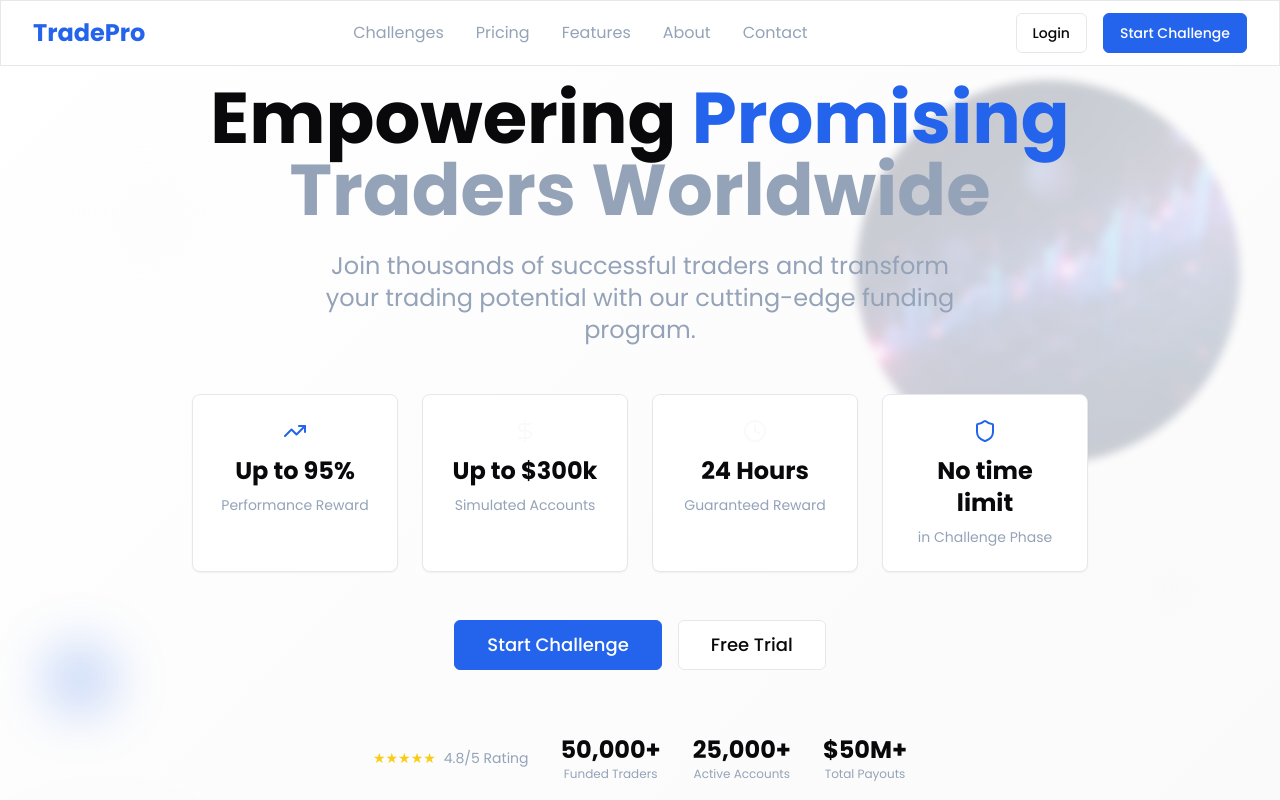
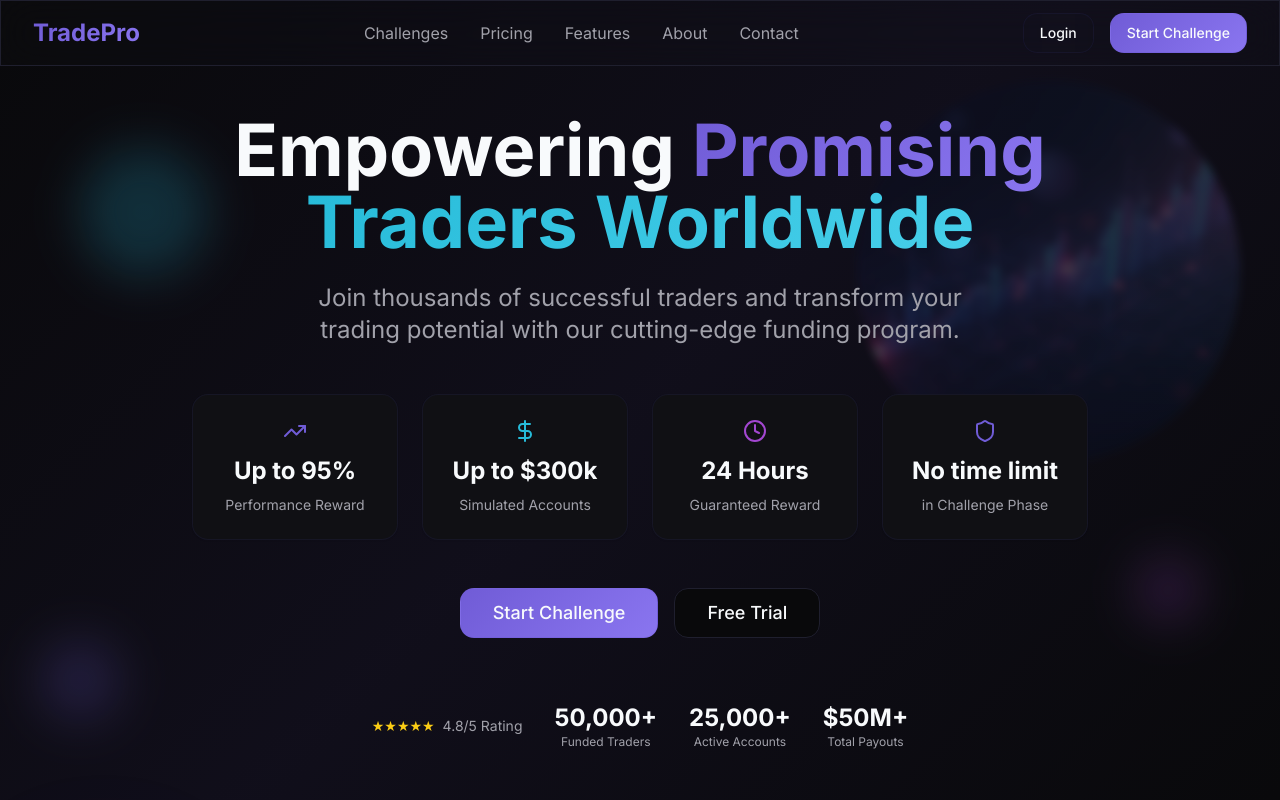
Before and after one commit to iamernesto14/propel-aether, a React (Vite) app: page / in a window 1280 px wide. Shown: the top 800 px of the page. Built offline with nearby package versions, Linux system fonts and the light colour scheme.

Commit message:
Reverted to commit 5072222d1cff81956946c1187025f90442fa6896

```diff
--- a/index.html
+++ b/index.html
@@ -8,7 +8,7 @@
     <meta name="author" content="TradePro" />
     <link rel="preconnect" href="https://fonts.googleapis.com">
     <link rel="preconnect" href="https://fonts.gstatic.com" crossorigin>
-    <link href="https://fonts.googleapis.com/css2?family=Poppins:wght@300;400;500;600;700;800;900&display=swap" rel="stylesheet">
+    <link href="https://fonts.googleapis.com/css2?family=Inter:wght@300;400;500;600;700;800;900&display=swap" rel="stylesheet">
 
     <meta property="og:title" content="TradePro - Empowering Promising Traders Worldwide" />
     <meta property="og:description" content="Join thousands of successful traders with TradePro's cutting-edge funding program. Up to 95% profit split, $300k accounts, 24h payouts." />
--- a/src/index.css
+++ b/src/index.css
@@ -2,66 +2,66 @@
 @tailwind components;
 @tailwind utilities;
 
-/* Minimal Design System - Clean and Modern */
+/* Modern Propfirm Design System - Dark theme with blue/purple gradients */
 
 @layer base {
   :root {
     /* Core Colors */
-    --background: 0 0% 100%;
-    --background-secondary: 0 0% 98%;
-    --foreground: 240 10% 3.9%;
+    --background: 240 10% 3.9%;
+    --background-secondary: 240 8% 7%;
+    --foreground: 210 40% 98%;
 
     /* Card System */
-    --card: 0 0% 100%;
-    --card-secondary: 0 0% 97%;
-    --card-foreground: 240 10% 3.9%;
-    --card-border: 220 13% 91%;
+    --card: 240 10% 7%;
+    --card-secondary: 240 8% 10%;
+    --card-foreground: 210 40% 98%;
+    --card-border: 240 20% 15%;
 
     /* Glass Effect */
-    --glass: 0 0% 100% / 0.8;
-    --glass-border: 220 13% 91%;
+    --glass: 240 20% 15% / 0.1;
+    --glass-border: 240 40% 30% / 0.2;
 
     /* Brand Colors */
-    --primary: 221 83% 53%;
-    --primary-glow: 221 83% 53%;
-    --primary-foreground: 0 0% 100%;
+    --primary: 250 60% 60%;
+    --primary-glow: 250 80% 70%;
+    --primary-foreground: 210 40% 98%;
 
-    --secondary: 210 40% 98%;
-    --secondary-glow: 210 40% 98%;
-    --secondary-foreground: 240 10% 3.9%;
+    --secondary: 190 70% 50%;
+    --secondary-glow: 190 80% 60%;
+    --secondary-foreground: 210 40% 98%;
 
     /* Accent Colors */
-    --accent: 210 40% 98%;
-    --accent-glow: 210 40% 98%;
-    --accent-foreground: 240 10% 3.9%;
+    --accent: 280 60% 55%;
+    --accent-glow: 280 80% 65%;
+    --accent-foreground: 210 40% 98%;
 
     /* UI Elements */
-    --muted: 210 40% 98%;
-    --muted-foreground: 215 20% 65%;
+    --muted: 240 5% 30%;
+    --muted-foreground: 240 5% 65%;
 
-    --popover: 0 0% 100%;
-    --popover-foreground: 240 10% 3.9%;
+    --popover: 240 10% 7%;
+    --popover-foreground: 210 40% 98%;
 
     --destructive: 0 84.2% 60.2%;
-    --destructive-foreground: 0 0% 100%;
+    --destructive-foreground: 210 40% 98%;
 
-    --border: 220 13% 91%;
-    --input: 220 13% 91%;
-    --ring: 221 83% 53%;
+    --border: 240 20% 15%;
+    --input: 240 20% 15%;
+    --ring: 250 60% 60%;
 
-    /* Minimal Gradients */
-    --gradient-primary: linear-gradient(135deg, hsl(var(--primary)), hsl(221 83% 45%));
-    --gradient-secondary: linear-gradient(135deg, hsl(var(--secondary)), hsl(var(--muted)));
-    --gradient-accent: linear-gradient(135deg, hsl(var(--accent)), hsl(var(--muted)));
-    --gradient-hero: linear-gradient(135deg, hsl(0 0% 100%), hsl(0 0% 98%));
-    --gradient-card: linear-gradient(135deg, hsl(var(--card)), hsl(var(--card-secondary)));
+    /* Gradients */
+    --gradient-primary: linear-gradient(135deg, hsl(var(--primary)), hsl(var(--primary-glow)));
+    --gradient-secondary: linear-gradient(135deg, hsl(var(--secondary)), hsl(var(--secondary-glow)));
+    --gradient-accent: linear-gradient(135deg, hsl(var(--accent)), hsl(var(--accent-glow)));
+    --gradient-hero: linear-gradient(135deg, hsl(240 10% 3.9%), hsl(250 30% 8%), hsl(240 10% 3.9%));
+    --gradient-card: linear-gradient(135deg, hsl(var(--card)) / 0.8, hsl(var(--card-secondary)) / 0.9);
 
-    /* Minimal Shadows */
-    --shadow-glow: 0 4px 20px hsl(var(--primary) / 0.1);
-    --shadow-card: 0 2px 8px hsl(220 13% 91% / 0.6);
-    --shadow-float: 0 8px 25px hsl(220 13% 91% / 0.4);
+    /* Shadows */
+    --shadow-glow: 0 0 50px hsl(var(--primary) / 0.3);
+    --shadow-card: 0 8px 32px hsl(240 10% 2% / 0.4);
+    --shadow-float: 0 20px 60px hsl(240 10% 2% / 0.6);
 
-    --radius: 0.5rem;
+    --radius: 1rem;
 
     /* Animations */
     --transition-smooth: all 0.4s cubic-bezier(0.4, 0, 0.2, 1);
@@ -77,29 +77,45 @@
   body {
     @apply bg-background text-foreground overflow-x-hidden;
     background: var(--gradient-hero);
+    background-attachment: fixed;
   }
 
-  /* Minimal glass effect */
+  /* Glass morphism effect */
   .glass {
+    backdrop-filter: blur(20px);
     background: hsl(var(--glass));
     border: 1px solid hsl(var(--glass-border));
   }
 
-  /* Subtle hover effects */
-  .minimal-hover:hover {
-    transform: translateY(-1px);
-    box-shadow: var(--shadow-card);
+  /* Floating animation */
+  .float {
+    animation: float 6s ease-in-out infinite;
+  }
+
+  @keyframes float {
+    0%, 100% { transform: translateY(0px) rotate(0deg); }
+    50% { transform: translateY(-20px) rotate(2deg); }
+  }
+
+  /* Glow effects */
+  .glow-primary {
+    box-shadow: var(--shadow-glow);
+  }
+
+  .glow-hover:hover {
+    box-shadow: var(--shadow-glow);
+    transform: translateY(-2px);
     transition: var(--transition-smooth);
   }
 
-  /* Simple card effect */
-  .card-minimal {
+  /* 3D Card effect */
+  .card-3d {
+    transform-style: preserve-3d;
     transition: var(--transition-smooth);
   }
 
-  .card-minimal:hover {
-    transform: translateY(-2px);
-    box-shadow: var(--shadow-card);
+  .card-3d:hover {
+    transform: rotateX(5deg) rotateY(5deg) scale(1.02);
   }
 
   /* Scroll animations */
@@ -116,37 +132,42 @@
 }
 
 @layer components {
-  /* Minimal text styles */
+  /* Gradient text */
   .text-gradient-primary {
-    color: hsl(var(--primary));
+    background: var(--gradient-primary);
+    -webkit-background-clip: text;
+    -webkit-text-fill-color: transparent;
+    background-clip: text;
   }
 
   .text-gradient-secondary {
-    color: hsl(var(--muted-foreground));
+    background: var(--gradient-secondary);
+    -webkit-background-clip: text;
+    -webkit-text-fill-color: transparent;
+    background-clip: text;
   }
 
-  /* Clean buttons */
+  /* Modern buttons */
   .btn-gradient {
-    background: hsl(var(--primary));
-    border: 1px solid hsl(var(--primary));
+    background: var(--gradient-primary);
+    border: 1px solid hsl(var(--primary) / 0.3);
     transition: var(--transition-smooth);
   }
 
   .btn-gradient:hover {
-    background: hsl(221 83% 45%);
-    transform: translateY(-1px);
+    transform: translateY(-2px);
     box-shadow: var(--shadow-glow);
   }
 
   .btn-glass {
-    background: hsl(var(--card));
-    border: 1px solid hsl(var(--border));
+    background: hsl(var(--glass));
+    backdrop-filter: blur(20px);
+    border: 1px solid hsl(var(--glass-border));
     transition: var(--transition-smooth);
   }
 
   .btn-glass:hover {
-    background: hsl(var(--card-secondary));
-    transform: translateY(-1px);
-    box-shadow: var(--shadow-card);
+    background: hsl(var(--glass)) / 0.8;
+    transform: translateY(-2px);
   }
 }
--- a/tailwind.config.ts
+++ b/tailwind.config.ts
@@ -18,7 +18,7 @@ export default {
 			}
 		},
 		fontFamily: {
-			sans: ['Poppins', 'sans-serif'],
+			sans: ['Inter', 'sans-serif'],
 		},
 		extend: {
 			colors: {
```
